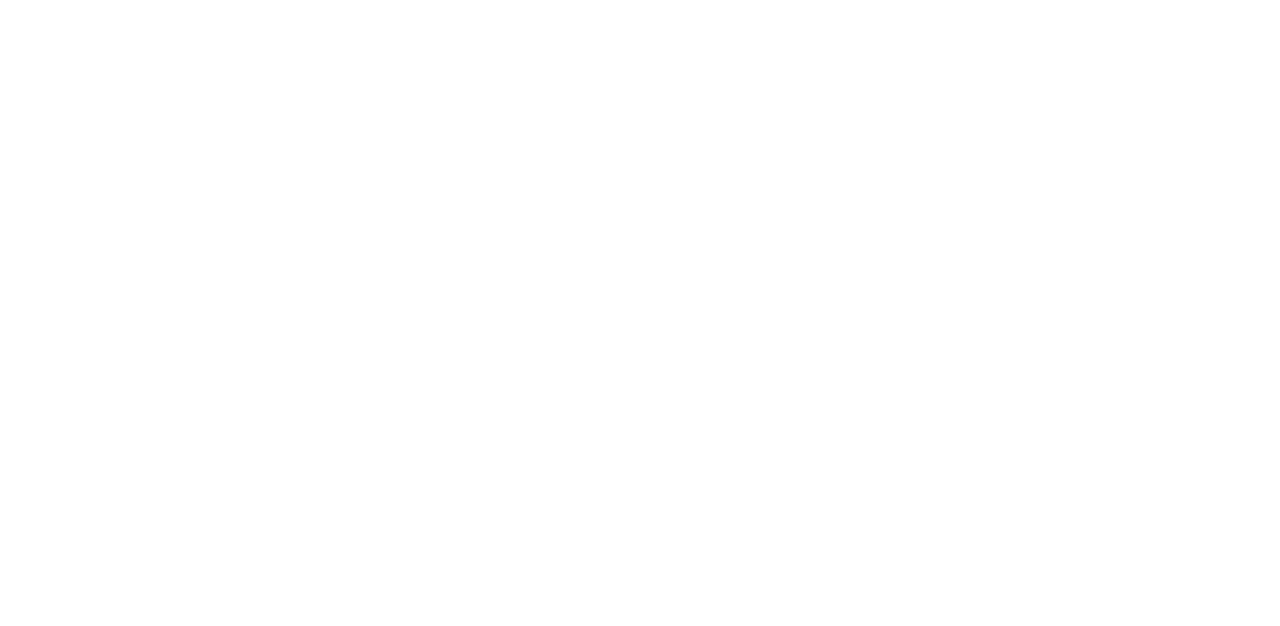
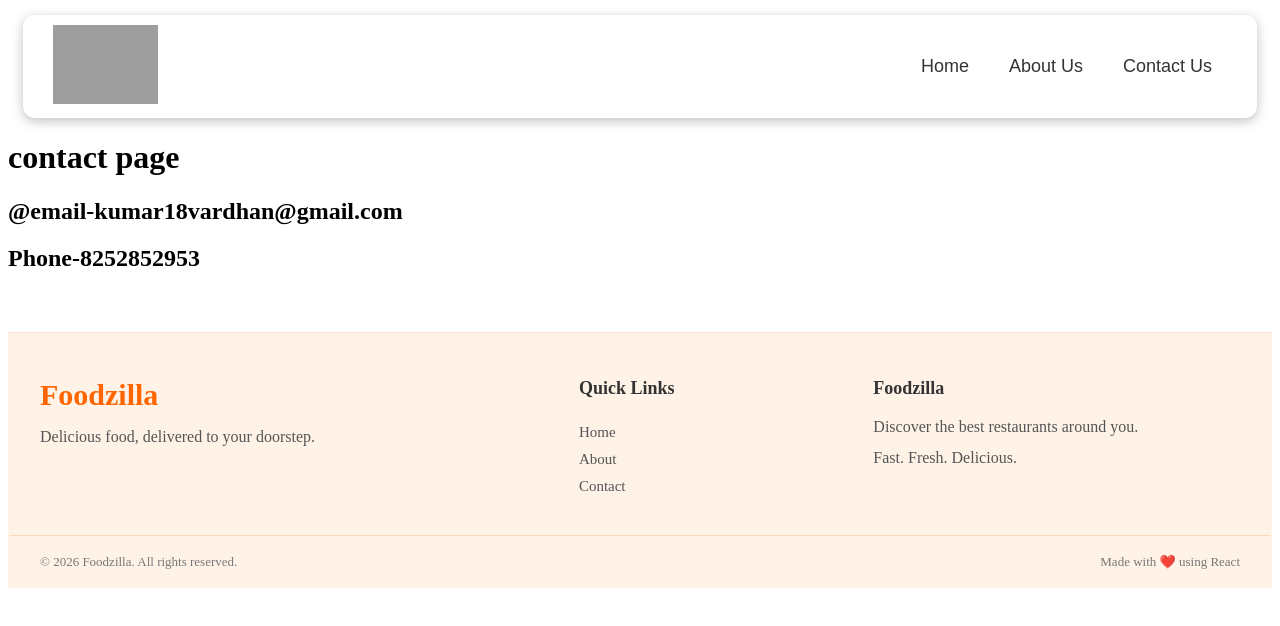
Before and after one commit to kumar18vardhan/Food-delivery-app, a React (Vite) app: page /contact in a window 1280 px wide. Shown: the top 626 px of the page. Built offline with nearby package versions, Linux system fonts and the light colour scheme; grey boxes are pictures that could not be loaded.

Commit message:
Polish UI and add footer

```diff
--- a/src/App.js
+++ b/src/App.js
@@ -1,39 +1,46 @@
 import React from "react";
 import ReactDOM from "react-dom/client";
-
 import Header from "./components/Header";
 import Body from "./components/Body";
 import About from "./components/About";
-
-import { createBrowserRouter, RouterProvider } from "react-router-dom";
-
+import Contact from "./components/Contact";
+import { createBrowserRouter, RouterProvider, Outlet } from "react-router-dom";
+import Error from "./components/Error";
+import Footer from "./components/Footer";
 import "./index.css";
 
 const AppLayout = () => {
   return (
     <div className="app">
       <Header />
-            <Body />
+      <Outlet />
+      <Footer />
     </div>
   );
 };
 
-const approuter= createBrowserRouter([
+const approuter = createBrowserRouter([
   {
-      path:"/",
-      element:<AppLayout/>,
+    path: "/",
+    element: <AppLayout />,
+    children: [
+      {
+        path: "/",
+        element: <Body />,
       },
       {
-        path:"/about",
-        element:<About/>,
+        path: "/about",
+        element: <About />,
       },
       {
-        path:"/contact"
-    }
+        path: "/contact",
+        element: <Contact />,
+      },
+    ],
+    errorElement: <Error />,
+  },
 ]);
 
-const root = ReactDOM.createRoot(
-    document.getElementById("root")
-);
+const root = ReactDOM.createRoot(document.getElementById("root"));
 
-root.render(<RouterProvider router={approuter}/>);
+root.render(<RouterProvider router={approuter} />);
--- a/src/components/About.js
+++ b/src/components/About.js
@@ -1,7 +1,7 @@
 const About = () => {
   return (
     <div>
-      <h1>Welcome to my Swiggy App</h1>
+      <h1>Welcome to my Foodzilla App</h1>
       <p>This is the About page.</p>
     </div>
   );
--- /dev/null
+++ b/src/components/Contact.js
@@ -0,0 +1,12 @@
+ import { useRouteError } from "react-router-dom"
+const Contact = () => {
+  return (
+    <div>
+    <h1>contact page</h1>
+    <h2>@email-kumar18vardhan@gmail.com</h2>
+    <h2>Phone-8252852953</h2>
+    </div>
+  )
+}
+
+export default Contact
--- /dev/null
+++ b/src/components/Error.js
@@ -0,0 +1,13 @@
+import { useRouteError } from "react-router-dom"
+
+const Error = () => {
+    const err = useRouteError();
+  return (
+    <div>
+    <h1>oops!</h1>
+    <h2>Something went wrong!!</h2>
+    </div>
+  )
+}
+
+export default Error;
--- /dev/null
+++ b/src/components/Footer.js
@@ -0,0 +1,37 @@
+const Footer = () => {
+  return (
+    <footer className="footer">
+      <div className="footer-container">
+
+        <div className="footer-brand">
+          <h2>Foodzilla</h2>
+          <p>
+            Delicious food, delivered to your doorstep.
+          </p>
+        </div>
+
+        <div className="footer-links">
+          <h3>Quick Links</h3>
+
+          <a href="/">Home</a>
+          <a href="/about">About</a>
+          <a href="/contact">Contact</a>
+        </div>
+
+        <div className="footer-info">
+          <h3>Foodzilla</h3>
+          <p>Discover the best restaurants around you.</p>
+          <p>Fast. Fresh. Delicious.</p>
+        </div>
+
+      </div>
+
+      <div className="footer-bottom">
+        <p>© 2026 Foodzilla. All rights reserved.</p>
+        <p>Made with ❤️ using React</p>
+      </div>
+    </footer>
+  );
+};
+
+export default Footer;
--- a/src/components/Header.js
+++ b/src/components/Header.js
@@ -1,4 +1,5 @@
 import { LOGO_URL } from "../utils/constant";
+import { Link } from "react-router-dom";
 
  const Header = () => {
     return (
@@ -13,10 +14,15 @@ import { LOGO_URL } from "../utils/constant";
 
             <div className="Nav-items">
                 <ul>
-                    <li>Home</li>
-                    <li>About Us</li>
-                    <li>Contact Us</li>
-                    <li>Cart</li>
+                    <li>
+                        <Link to="/">Home</Link>
+                         </li>
+                    <li>
+                    <Link to="/about">About Us</Link>
+                    </li>
+                    <li>
+                    <Link to="/contact">Contact Us</Link>
+                    </li>
                 </ul>
             </div>
         </div>
--- a/src/components/Restaurantcard.js
+++ b/src/components/Restaurantcard.js
@@ -23,15 +23,15 @@ const Restaurantcard = ({ resData }) => {
 
       <h3>{name}</h3>
 
-      <h4>{cuisines?.join(", ")}</h4>
+      <p className="cuisine">{cuisines?.join(", ")}</p>
 
-      <h4>⭐ {avgRating}</h4>
+          <div className="rating-time">
+          <h4>⭐ {avgRating}</h4>
+          <h4>⏱️ {sla?.deliveryTime} mins</h4>
+          </div>
 
-      <h4>{costForTwoString}</h4>
-
-      <h4>{sla?.deliveryTime} minutes</h4>
-
-      <h4>{areaName}</h4>
+         <p className="price">{costForTwoString}</p>
+         <p className="area">📍 {areaName}</p>
     </div>
   );
 };
--- a/src/index.css
+++ b/src/index.css
@@ -1,6 +1,6 @@
-/* =========================
+/*
    HEADER
-========================= */
+ */
 
 .header {
   display: flex;
@@ -21,9 +21,9 @@
   cursor: pointer;
 }
 
-/* =========================
+/*
    NAVIGATION
-========================= */
+*/
 
 .Nav-items ul {
   display: flex;
@@ -186,28 +186,32 @@
 .Res-card {
   width: 100%;
   min-width: 0;
-  border-radius: 12px;
+  background-color: #fff;
+  border-radius: 16px;
   overflow: hidden;
-  background-color: #f0f2f2;
-  box-shadow: 0 4px 12px rgba(0, 0, 0, 0.15);
   cursor: pointer;
-  transition: transform 0.2s ease, box-shadow 0.2s ease;
-  padding-bottom: 10px;
+  box-shadow: 0 4px 12px rgba(0, 0, 0, 0.08);
+  transition: transform 0.25s ease, box-shadow 0.25s ease;
   box-sizing: border-box;
 }
 
 .Res-card:hover {
-  transform: translateY(-5px);
-  box-shadow: 0 8px 20px rgba(0, 0, 0, 0.2);
+  transform: translateY(-6px);
+  box-shadow: 0 12px 28px rgba(0, 0, 0, 0.15);
 }
 
 /* RESTAURANT IMAGE */
 
 .Res-card img {
   width: 100%;
-  height: 180px;
+  height: 200px;
   object-fit: cover;
   display: block;
+  transition: transform 0.3s ease;
+}
+
+.Res-card:hover img {
+  transform: scale(1.04);
 }
 
 /* RESTAURANT TEXT */
@@ -223,6 +227,7 @@
   margin-top: 10px;
   margin-bottom: 6px;
   font-size: 18px;
+  line-height: 22px;
 
   white-space: nowrap;
   overflow: hidden;
@@ -235,8 +240,14 @@
   font-size: 14px;
   font-weight: 500;
   color: #555;
+  line-height: 20px;
 }
-
+.Res-card .cuisine {
+  margin: 0 12px;
+  height: 40px;
+  line-height: 20px;
+  overflow: hidden;
+}
 /* =========================
    TABLET
 ========================= */
@@ -399,3 +410,187 @@
     height: 200px;
   }
 }
+.rating-time {
+  display: flex;
+  align-items: center;
+  gap: 12px;
+  margin: 8px 12px;
+}
+
+.rating-time h4 {
+  margin: 0;
+  font-size: 14px;
+  font-weight: 500;
+}
+
+.Res-card .area {
+  margin: 6px 12px 14px;
+  font-size: 14px;
+  color: #666;
+  line-height: 20px;
+  height: 40px;
+  overflow: hidden;
+}
+
+.Res-card .price {
+  margin: 8px 12px;
+  font-size: 14px;
+  font-weight: 600;
+  color: #333;
+}
+
+/* ================= FOOTER ================= */
+
+.footer {
+  background: #fff3e8;
+  color: #333;
+  margin-top: 60px;
+  padding-top: 45px;
+  border-top: 1px solid #ffe0cc;
+}
+
+.footer-container {
+  max-width: 1200px;
+  margin: 0 auto;
+  padding: 0 30px 40px;
+
+  display: grid;
+  grid-template-columns: 2fr 1fr 1.5fr;
+  gap: 50px;
+}
+
+/* Brand */
+
+.footer-brand h2 {
+  font-size: 30px;
+  margin: 0 0 12px;
+  color: #ff6600;
+  font-weight: 700;
+}
+
+.footer-brand p {
+  color: #555;
+  line-height: 1.6;
+  margin: 6px 0;
+  max-width: 300px;
+}
+
+/* Quick Links */
+
+.footer-links h3,
+.footer-info h3 {
+  font-size: 18px;
+  margin: 0 0 15px;
+  color: #333;
+}
+
+.footer-links {
+  display: flex;
+  flex-direction: column;
+  gap: 10px;
+}
+
+.footer-links a {
+  color: #555;
+  text-decoration: none;
+  font-size: 15px;
+  transition: all 0.2s ease;
+}
+
+.footer-links a:hover {
+  color: #ff6600;
+  transform: translateX(4px);
+}
+
+/* Information */
+
+.footer-info p {
+  color: #555;
+  line-height: 1.6;
+  margin: 6px 0;
+}
+
+/* Bottom Section */
+
+.footer-bottom {
+  border-top: 1px solid #ffd8bd;
+  max-width: 1200px;
+  margin: 0 auto;
+  padding: 18px 30px;
+
+  display: flex;
+  justify-content: space-between;
+  align-items: center;
+
+  color: #777;
+  font-size: 13px;
+}
+
+.footer-bottom p {
+  margin: 0;
+}
+
+/* ================= MOBILE ================= */
+
+@media (max-width: 768px) {
+  .footer {
+    margin-top: 40px;
+    padding-top: 35px;
+  }
+
+  .footer-container {
+    grid-template-columns: 1fr;
+    gap: 30px;
+    padding: 0 20px 35px;
+  }
+
+  .footer-brand h2 {
+    font-size: 26px;
+  }
+
+  .footer-bottom {
+    flex-direction: column;
+    gap: 8px;
+    text-align: center;
+    padding: 18px 20px;
+  }
+}
+
+/* Small Mobile */
+
+@media (max-width: 400px) {
+  .footer-container {
+    padding-left: 15px;
+    padding-right: 15px;
+  }
+
+  .footer-bottom {
+    padding-left: 15px;
+    padding-right: 15px;
+  }
+}
+.Nav-items a {
+  color: #333;
+  text-decoration: none;
+  font-weight: 500;
+}
+
+.Nav-items a:hover {
+  color: #ff6600;
+}
+
+.food-item {
+  cursor: pointer;
+  transition: transform 0.2s ease;
+}
+
+.food-item:hover {
+  transform: scale(1.05);
+}
+
+.no-results {
+  text-align: center;
+  margin: 50px 20px;
+  color: #666;
+  font-size: 20px;
+}
```
Also changed, not shown: src/components/Body.js (+51 -6 lines). Lines whose indentation alone changed are shown as unchanged.
